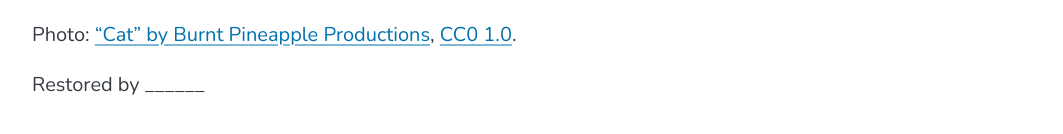
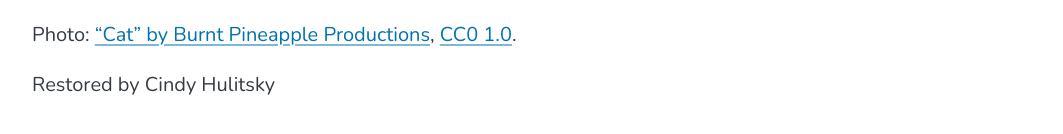
Before and after one commit to SnDyMrn13/buttons-rescue, a plain HTML site: page index.html in a window 1280 px wide. Shown: the part 1349-1483 px from the top of the page, without its empty margins (108-1171 px from the left). Drawn offline with nearby package versions, Linux system fonts and the light colour scheme.

Commit message:
sign the restoration

```diff
--- a/index.html
+++ b/index.html
@@ -33,7 +33,7 @@
     </div>
     <div class="credits">
       <p>Photo: <a href="https://www.flickr.com/photos/51686021@N07/42700002412/">“Cat” by Burnt Pineapple Productions</a>, <a href="https://creativecommons.org/publicdomain/zero/1.0/">CC0 1.0</a>.</p>
-      <p>Restored by ______</p>
+      <p>Restored by Cindy Hulitsky</p>
     </div>
   </div>
 </body>
```
